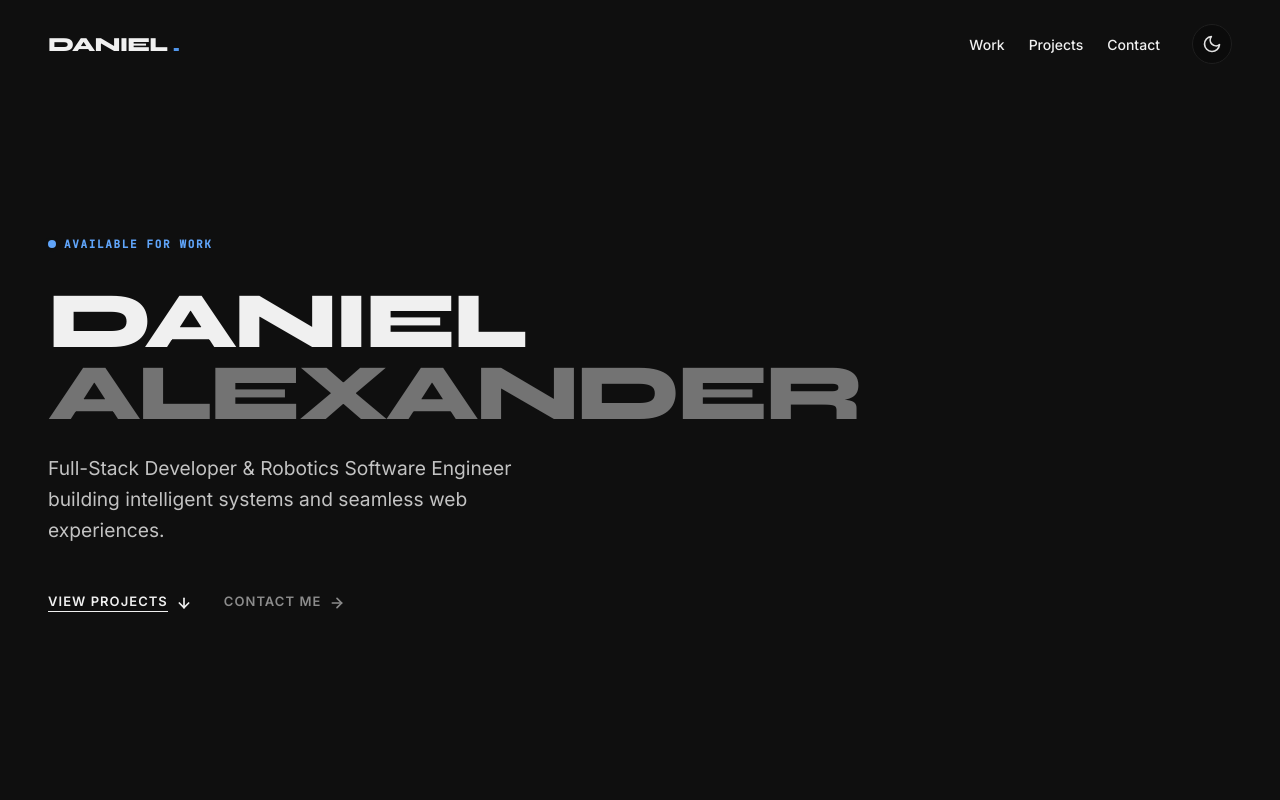
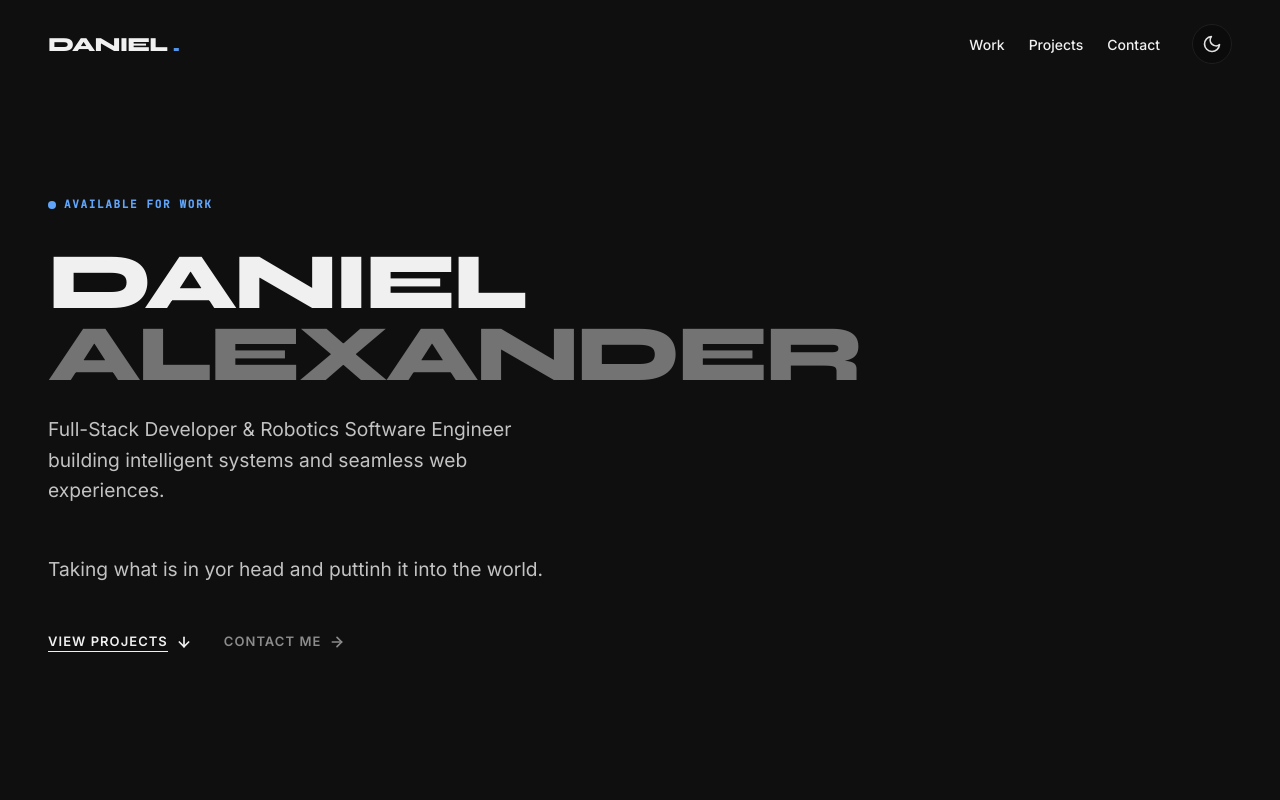
Before and after one commit to daniel-odulate22/potfolio, a React (Create React App) app: page / in a window 1280 px wide. Shown: the top 800 px of the page. Built offline with nearby package versions, Linux system fonts and the light colour scheme; the HTML template or start-up script is replaced by a standard one.

Commit message:
Update App.js

```diff
--- a/src/App.js
+++ b/src/App.js
@@ -164,6 +164,10 @@ export default function App() {
             <p className="hero__subtitle">
               Full-Stack Developer &amp; Robotics Software Engineer building intelligent
               systems and seamless web experiences.
+            </p>
+
+             <p className="hero__subtitle">
+              Taking what is in yor head and puttinh it into the world.
             </p>
 
             {/* CTA links — styled text with arrows, NOT pill buttons */}
```
